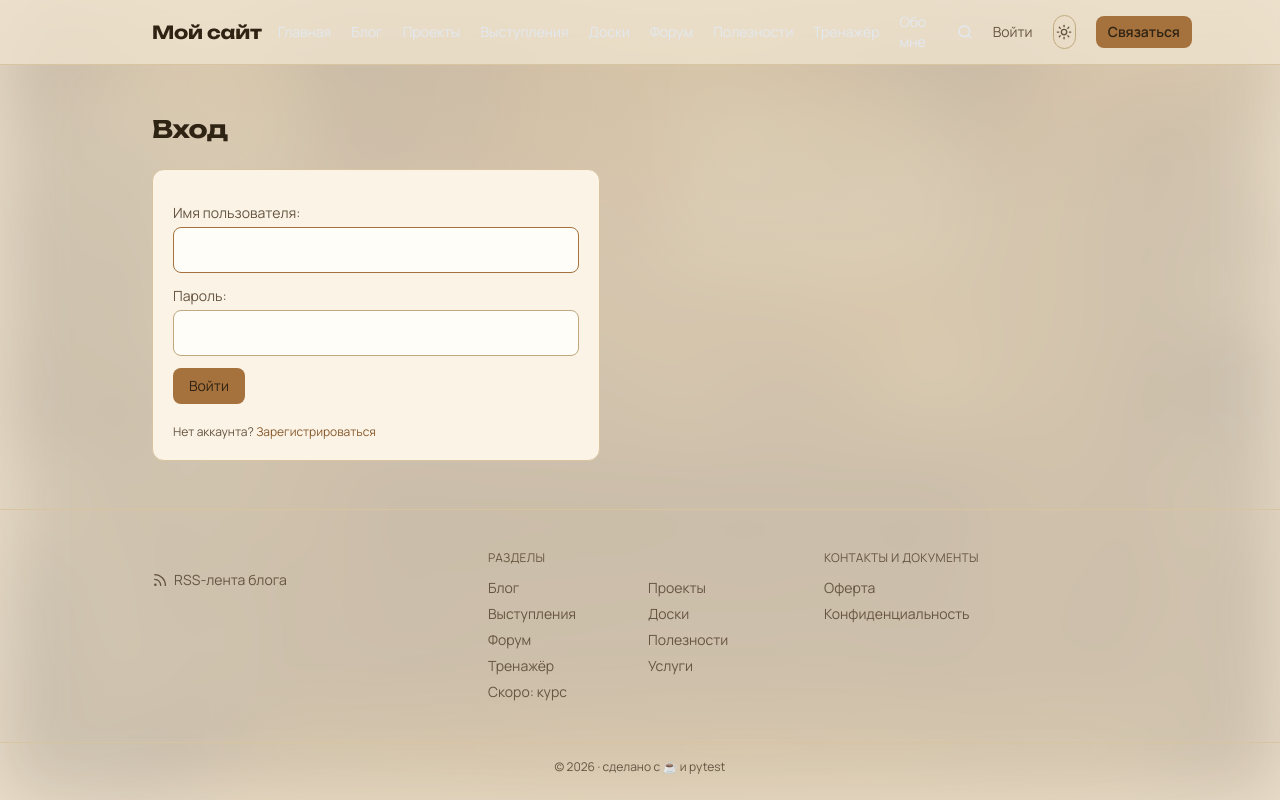
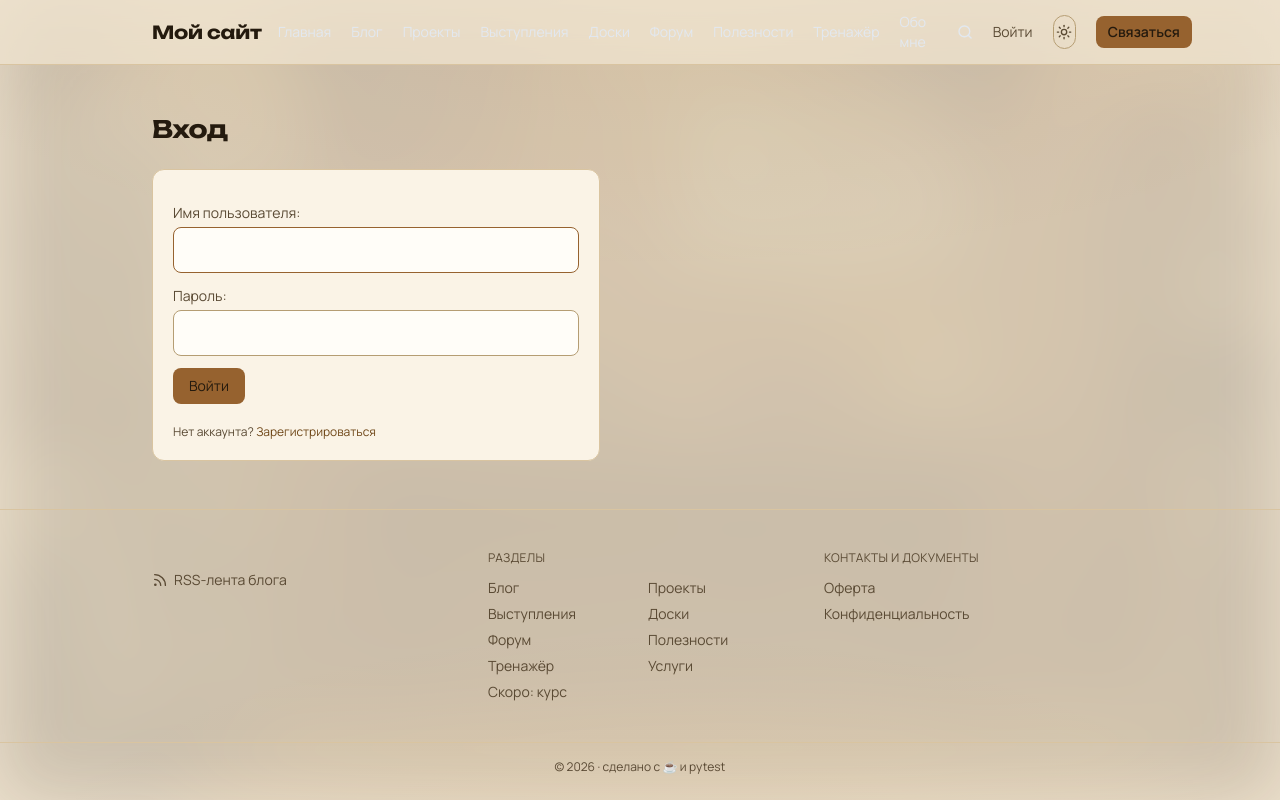
Before and after one commit to KostyaSemenkov/mysite, a Django app: page /accounts/login/?next=/blog/guest-post/ in a window 1280 px wide. Run offline with Django 5.2, Linux system fonts and the light colour scheme.

Commit message:
Login redirects home; light theme text contrast significantly darker

```diff
--- a/config/settings.py
+++ b/config/settings.py
@@ -99,7 +99,7 @@ MEDIA_ROOT = BASE_DIR / 'media'
 DEFAULT_AUTO_FIELD = 'django.db.models.BigAutoField'
 
 LOGIN_URL = 'login'
-LOGIN_REDIRECT_URL = 'forum:topic_list'
+LOGIN_REDIRECT_URL = '/'
 LOGOUT_REDIRECT_URL = 'home'
 
 # Email: рассылка подписчикам (включается заданием EMAIL_HOST в окружении)
--- a/static/css/tokens.css
+++ b/static/css/tokens.css
@@ -221,14 +221,14 @@ html[data-theme="light"] {
   --panel: #faf3e6;
   --panel2: #fffdf8;
   --border: #d9c4a0;
-  --border2: #c0a87e;
-  --text: #4d3b24;
-  --muted: #665540;
-  --title: #2f2314;
-  --accent: #a5713c;
-  --accent-hov: #8f5f30;
-  --accent-light: #8a5a2c;
-  --accent-lighter: #a5713c;
+  --border2: #b59d73;
+  --text: #3f2f1a;
+  --muted: #5a4a34;
+  --title: #241a0e;
+  --accent: #96622f;
+  --accent-hov: #7d511f;
+  --accent-light: #6f4718;
+  --accent-lighter: #7d511f;
   --accent-dim: #ecdfc8;
   --accent-text: #fff8ec;
   --input-bg: #fffdf8;
```
